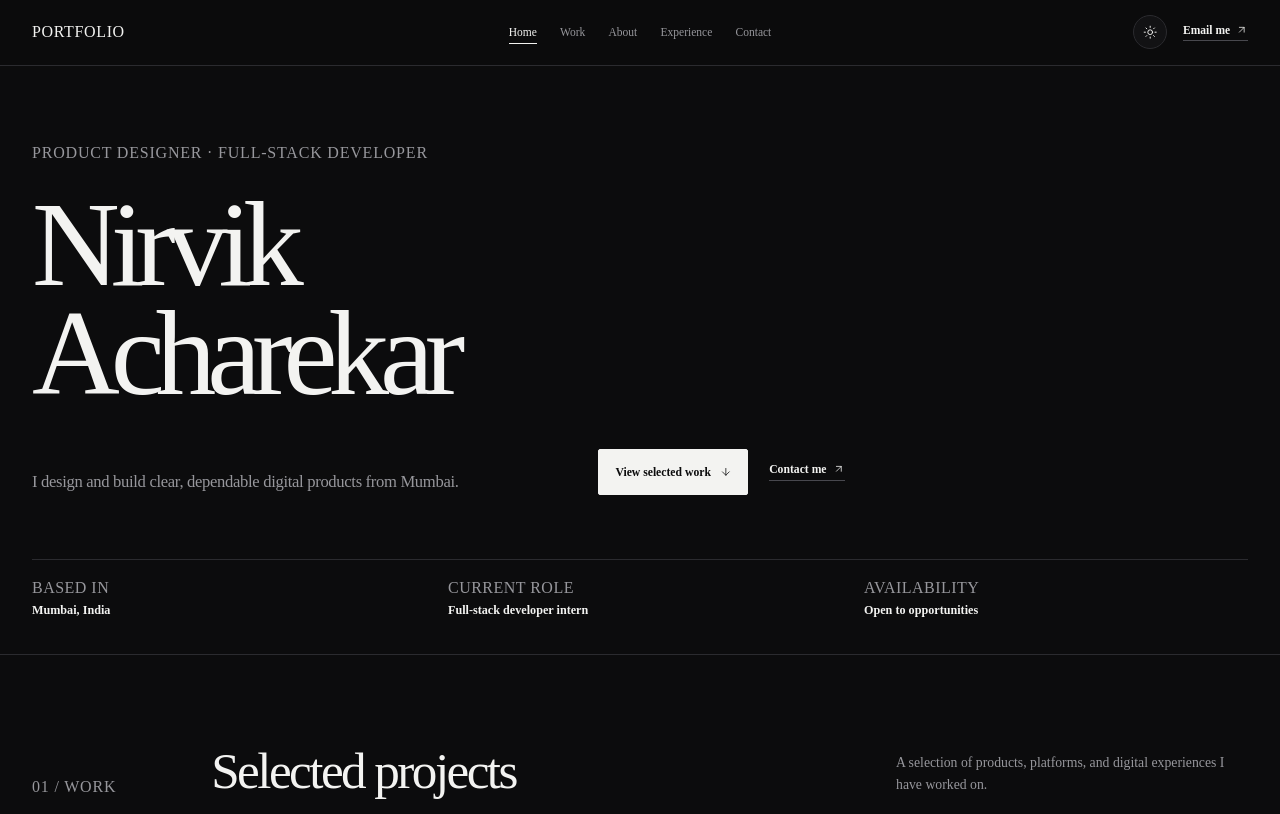
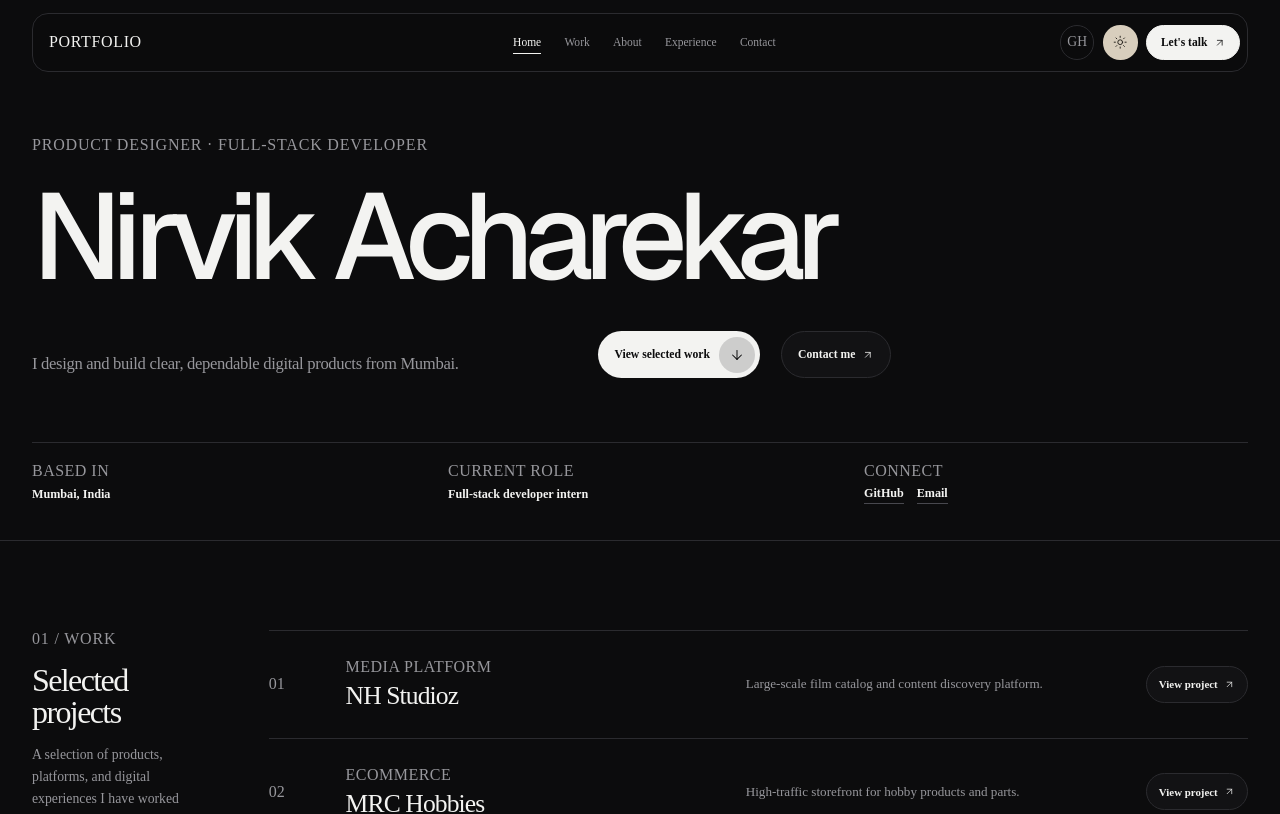
Before and after one commit to Nirvik30/portfolio-site, a Next.js app: page / in a window 1280 px wide. Shown: the top 814 px of the page. Built offline with nearby package versions, Linux system fonts and the light colour scheme.

Commit message:
Modernize portfolio interface

```diff
--- a/src/app/globals.css
+++ b/src/app/globals.css
@@ -8,22 +8,24 @@
   --line: #2b2b2f;
   --line-strong: #48484e;
   --header: rgba(12, 12, 13, 0.9);
+  --toggle-bg: #d8cebd;
+  --toggle-ink: #24211c;
   --success: #6fcf97;
-  --sans: var(--font-geist-sans), Arial, sans-serif;
+  --sans: var(--font-manrope), Arial, sans-serif;
   --mono: var(--font-geist-mono), monospace;
   --gutter: max(1.5rem, calc((100vw - 76rem) / 2));
 }
 
 :root[data-theme="light"] {
   color-scheme: light;
-  --page: #f7f7f5;
-  --surface: #ffffff;
-  --surface-raised: #efefec;
-  --ink: #121212;
-  --muted: #69696d;
-  --line: #ddddda;
-  --line-strong: #b8b8b3;
-  --header: rgba(247, 247, 245, 0.9);
+  --page: #e9e3d8;
+  --surface: #f4efe6;
+  --surface-raised: #ddd4c5;
+  --ink: #1c1a17;
+  --muted: #706b62;
+  --line: #d0c7b8;
+  --line-strong: #a89e8d;
+  --header: rgba(233, 227, 216, 0.9);
   --success: #267a49;
 }
 
@@ -117,13 +119,17 @@ svg {
 .site-header {
   position: fixed;
   z-index: 100;
-  inset: 0 0 auto;
+  top: 0.8rem;
+  left: 50%;
   display: grid;
   grid-template-columns: 1fr auto 1fr;
   align-items: center;
-  min-height: 4.1rem;
-  padding-inline: var(--gutter);
-  border-bottom: 1px solid var(--line);
+  width: min(calc(100% - 2rem), 76rem);
+  min-height: 3.7rem;
+  padding: 0.35rem 0.45rem 0.35rem 1rem;
+  transform: translateX(-50%);
+  border: 1px solid var(--line);
+  border-radius: 1rem;
   background: var(--header);
   backdrop-filter: blur(16px);
 }
@@ -177,7 +183,29 @@ svg {
   display: flex;
   align-items: center;
   justify-self: end;
-  gap: 1rem;
+  gap: 0.55rem;
+}
+
+.nav-social {
+  display: grid;
+  width: 2.15rem;
+  height: 2.15rem;
+  place-items: center;
+  border: 1px solid var(--line);
+  border-radius: 50%;
+  color: var(--muted);
+  font-size: 0.85rem;
+  transition: color 160ms ease, border-color 160ms ease, transform 160ms ease;
+}
+
+.nav-social:hover {
+  transform: translateY(-1px);
+  border-color: var(--line-strong);
+  color: var(--ink);
+}
+
+.nav-social span {
+  font: 650 0.58rem/1 var(--mono);
 }
 
 .theme-toggle {
@@ -186,9 +214,10 @@ svg {
   height: 2.15rem;
   padding: 0;
   place-items: center;
-  border: 1px solid var(--line);
+  border: 1px solid transparent;
   border-radius: 50%;
-  background: var(--surface);
+  background: var(--toggle-bg);
+  color: var(--toggle-ink);
   cursor: pointer;
   transition: border-color 160ms ease, transform 160ms ease;
 }
@@ -220,10 +249,20 @@ svg {
   display: inline-flex;
   align-items: center;
   gap: 0.4rem;
-  padding-bottom: 0.25rem;
-  border-bottom: 1px solid var(--line-strong);
+  min-height: 2.2rem;
+  padding: 0 0.85rem;
+  border: 1px solid var(--ink);
+  border-radius: 999px;
+  background: var(--ink);
+  color: var(--page);
   font-size: 0.72rem;
   font-weight: 590;
+  transition: transform 160ms ease, opacity 160ms ease;
+}
+
+.header-cta:hover {
+  transform: translateY(-1px);
+  opacity: 0.82;
 }
 
 .header-cta svg,
@@ -249,7 +288,7 @@ svg {
 }
 
 .hero {
-  padding-top: clamp(9rem, 15vh, 11rem);
+  padding-top: clamp(8.5rem, 14vh, 10rem);
   padding-bottom: 2.25rem;
   border-bottom: 1px solid var(--line);
 }
@@ -274,6 +313,7 @@ svg {
   font-weight: 480;
   line-height: 0.9;
   letter-spacing: -0.075em;
+  font-family: var(--font-geist-sans), Arial, sans-serif;
 }
 
 .hero-intro-row {
@@ -305,11 +345,12 @@ svg {
   align-items: center;
   justify-content: center;
   gap: 0.55rem;
-  padding: 0 1rem;
-  border: 1px solid var(--ink);
-  border-radius: 2px;
+  padding: 0.28rem 0.35rem 0.28rem 1rem;
+  border: 0;
+  border-radius: 999px;
   font-size: 0.73rem;
   font-weight: 620;
+  transition: transform 160ms ease, opacity 160ms ease;
 }
 
 .button-dark {
@@ -318,16 +359,27 @@ svg {
 }
 
 .button-dark:hover {
-  background: transparent;
-  color: var(--ink);
+  transform: translateY(-2px);
+  opacity: 0.84;
+}
+
+.button svg {
+  width: 2.25rem;
+  height: 2.25rem;
+  padding: 0.65rem;
+  border-radius: 50%;
+  background: color-mix(in srgb, var(--page) 16%, transparent);
 }
 
 .text-link {
   display: inline-flex;
   align-items: center;
   gap: 0.4rem;
-  padding-bottom: 0.3rem;
-  border-bottom: 1px solid var(--line-strong);
+  min-height: 2.9rem;
+  padding: 0 1rem;
+  border: 1px solid var(--line);
+  border-radius: 999px;
+  background: var(--surface);
   font-size: 0.73rem;
   font-weight: 590;
 }
@@ -360,38 +412,51 @@ svg {
   font-weight: 560;
 }
 
+.hero-socials strong {
+  display: flex;
+  gap: 0.8rem;
+}
+
+.hero-socials a {
+  padding-bottom: 0.12rem;
+  border-bottom: 1px solid var(--line-strong);
+}
+
 .work,
 .about,
 .experience {
+  display: grid;
+  grid-template-columns: 10rem minmax(0, 1fr);
+  gap: clamp(2.5rem, 6vw, 6rem);
   padding-top: clamp(4.5rem, 7vw, 6.5rem);
   padding-bottom: clamp(4.5rem, 7vw, 6.5rem);
   border-bottom: 1px solid var(--line);
 }
 
 .section-heading {
-  display: grid;
-  grid-template-columns: 8rem minmax(0, 1fr) minmax(14rem, 22rem);
-  gap: clamp(1.5rem, 4vw, 4rem);
-  align-items: end;
-  padding-bottom: clamp(2.5rem, 4vw, 3.75rem);
+  position: sticky;
+  top: 6rem;
+  align-self: start;
+  padding: 0;
 }
 
 .section-heading h2 {
-  margin: 0;
-  font-size: clamp(2.5rem, 4vw, 3.8rem);
+  margin: 1rem 0 0;
+  font-size: clamp(1.75rem, 2.5vw, 2.4rem);
   font-weight: 490;
   line-height: 1;
   letter-spacing: -0.05em;
 }
 
 .section-heading > p:last-child {
-  margin: 0;
+  margin: 1rem 0 0;
   color: var(--muted);
   font-size: 0.86rem;
   line-height: 1.6;
 }
 
 .project-list {
+  grid-column: 2;
   border-bottom: 1px solid var(--line);
 }
 
@@ -437,11 +502,25 @@ svg {
   display: inline-flex;
   align-items: center;
   gap: 0.4rem;
-  padding-bottom: 0.25rem;
-  border-bottom: 1px solid var(--line-strong);
+  min-height: 2.3rem;
+  padding: 0 0.75rem;
+  border: 1px solid var(--line);
+  border-radius: 999px;
+  background: var(--surface);
   white-space: nowrap;
   font-size: 0.68rem;
   font-weight: 590;
+  transition: transform 160ms ease, border-color 160ms ease;
+}
+
+.project-link:hover {
+  transform: translateY(-1px);
+  border-color: var(--line-strong);
+}
+
+.about-content,
+.experience-content {
+  grid-column: 2;
 }
 
 .about-intro {
@@ -561,7 +640,10 @@ svg {
 }
 
 .contact-card {
-  padding: 0;
+  padding: clamp(1.5rem, 3vw, 2.5rem);
+  border: 1px solid var(--line);
+  border-radius: 1.5rem;
+  background: var(--surface);
 }
 
 .contact-topline {
@@ -622,8 +704,11 @@ svg {
   align-items: center;
   justify-self: start;
   gap: 0.5rem;
-  padding-bottom: 0.35rem;
-  border-bottom: 1px solid var(--line-strong);
+  min-height: 2.9rem;
+  padding: 0 1rem;
+  border: 1px solid var(--line);
+  border-radius: 999px;
+  background: var(--surface-raised);
   font-size: 0.88rem;
   font-weight: 590;
 }
@@ -656,8 +741,11 @@ svg {
   display: inline-flex;
   align-items: center;
   gap: 0.35rem;
-  padding-bottom: 0.25rem;
-  border-bottom: 1px solid var(--line-strong);
+  min-height: 2.2rem;
+  padding: 0 0.7rem;
+  border: 1px solid var(--line);
+  border-radius: 999px;
+  background: var(--surface-raised);
   font-size: 0.67rem;
   font-weight: 550;
 }
@@ -728,7 +816,7 @@ svg {
 
   .site-nav {
     position: absolute;
-    top: 100%;
+    top: calc(100% + 0.5rem);
     right: 0;
     left: 0;
     display: grid;
@@ -736,7 +824,8 @@ svg {
     padding: 0.65rem var(--gutter) 0.9rem;
     transform: translateY(-0.5rem);
     visibility: hidden;
-    border-bottom: 1px solid var(--line);
+    border: 1px solid var(--line);
+    border-radius: 0.9rem;
     background: var(--page);
     opacity: 0;
     transition: opacity 160ms ease, transform 160ms ease, visibility 160ms;
@@ -767,12 +856,26 @@ svg {
     cursor: pointer;
   }
 
+  .work,
+  .about,
+  .experience {
+    display: block;
+  }
+
   .section-heading {
-    grid-template-columns: 7rem minmax(0, 1fr);
+    position: static;
+    display: block;
+    margin-bottom: 2.5rem;
   }
 
   .section-heading > p:last-child {
-    grid-column: 2;
+    max-width: 25rem;
+  }
+
+  .project-list,
+  .about-content,
+  .experience-content {
+    grid-column: auto;
   }
 
   .project-card {
@@ -825,6 +928,7 @@ svg {
 
   .site-header {
     min-height: 4rem;
+    width: calc(100% - 1rem);
   }
 
   .hero {
--- a/src/components/common/FloatingNav.tsx
+++ b/src/components/common/FloatingNav.tsx
@@ -15,7 +15,7 @@ export default function FloatingNav() {
     document.documentElement.dataset.theme = initialTheme;
     document
       .querySelector('meta[name="theme-color"]')
-      ?.setAttribute("content", initialTheme === "dark" ? "#0c0c0d" : "#f7f7f5");
+      ?.setAttribute("content", initialTheme === "dark" ? "#0c0c0d" : "#e9e3d8");
     const frame = window.requestAnimationFrame(() => setTheme(initialTheme));
     return () => window.cancelAnimationFrame(frame);
   }, []);
@@ -55,7 +55,7 @@ export default function FloatingNav() {
     root.dataset.theme = nextTheme;
     document
       .querySelector('meta[name="theme-color"]')
-      ?.setAttribute("content", nextTheme === "dark" ? "#0c0c0d" : "#f7f7f5");
+      ?.setAttribute("content", nextTheme === "dark" ? "#0c0c0d" : "#e9e3d8");
     window.localStorage.setItem("portfolio-theme", nextTheme);
     setTheme(nextTheme);
     window.setTimeout(() => root.classList.remove("theme-changing"), 420);
@@ -85,6 +85,16 @@ export default function FloatingNav() {
       </nav>
 
       <div className="nav-actions">
+        <a
+          className="nav-social"
+          href={links.github}
+          target="_blank"
+          rel="noreferrer"
+          aria-label="GitHub profile"
+        >
+          <span aria-hidden="true">GH</span>
+        </a>
+
         <button
           className="theme-toggle"
           type="button"
@@ -97,7 +107,7 @@ export default function FloatingNav() {
         </button>
 
         <a className="header-cta" href={links.gmail} target="_blank" rel="noreferrer">
-          Email me <ArrowUpRight aria-hidden="true" />
+          Let&apos;s talk <ArrowUpRight aria-hidden="true" />
         </a>
 
         <button
--- a/src/components/common/Footer.tsx
+++ b/src/components/common/Footer.tsx
@@ -1,5 +1,5 @@
 import { ArrowUp } from "lucide-react";
-import { navigation } from "@/data/portfolio";
+import { links, navigation } from "@/data/portfolio";
 
 export default function Footer() {
   return (
@@ -15,6 +15,9 @@ export default function Footer() {
       </nav>
       <div className="footer-end">
         <span>© {new Date().getFullYear()} · Mumbai, India</span>
+        <a href={links.github} target="_blank" rel="noreferrer" aria-label="GitHub profile">
+          <span aria-hidden="true">GH</span>
+        </a>
         <a href="#home" aria-label="Back to top"><ArrowUp aria-hidden="true" /></a>
       </div>
     </footer>
--- a/src/components/sections/About.tsx
+++ b/src/components/sections/About.tsx
@@ -9,6 +9,7 @@ export default function About() {
         <p>A concise overview of my approach and education.</p>
       </Reveal>
 
+      <div className="about-content">
         <div className="about-intro">
           <Reveal>
             <p className="about-lead">
@@ -24,8 +25,7 @@ export default function About() {
               </p>
               <p>
                 My approach is practical: understand the problem, remove unnecessary
-              complexity, and build a solution that can grow without becoming hard
-              to use or maintain.
+                complexity, and build a solution that stays easy to use and maintain.
               </p>
             </div>
           </Reveal>
@@ -43,6 +43,7 @@ export default function About() {
             <strong>8.02 CGPA</strong>
           </div>
         </Reveal>
+      </div>
     </section>
   );
 }
--- a/src/components/sections/Experience.tsx
+++ b/src/components/sections/Experience.tsx
@@ -9,7 +9,7 @@ export default function Experience() {
         <p>Professional experience across product development and implementation.</p>
       </Reveal>
 
-      <Reveal>
+      <Reveal className="experience-content">
         <article className="experience-row">
           <div>
             <span>Company</span>
--- a/src/components/sections/Hero.tsx
+++ b/src/components/sections/Hero.tsx
@@ -20,7 +20,7 @@ export default function Hero() {
           </p>
           <div className="hero-actions">
             <a className="button button-dark" href="#work">
-              View selected work <ArrowDown aria-hidden="true" />
+              <span>View selected work</span><ArrowDown aria-hidden="true" />
             </a>
             <a className="text-link" href={links.gmail} target="_blank" rel="noreferrer">
               Contact me <ArrowUpRight aria-hidden="true" />
@@ -32,7 +32,13 @@ export default function Hero() {
       <div className="hero-footer" aria-label="Professional summary">
         <div><span>Based in</span><strong>Mumbai, India</strong></div>
         <div><span>Current role</span><strong>Full-stack developer intern</strong></div>
-        <div><span>Availability</span><strong>Open to opportunities</strong></div>
+        <div className="hero-socials">
+          <span>Connect</span>
+          <strong>
+            <a href={links.github} target="_blank" rel="noreferrer">GitHub</a>
+            <a href={links.gmail} target="_blank" rel="noreferrer">Email</a>
+          </strong>
+        </div>
       </div>
     </section>
   );
```
Also changed, not shown: src/app/layout.tsx (+7 -2 lines). Lines whose indentation alone changed are shown as unchanged.
